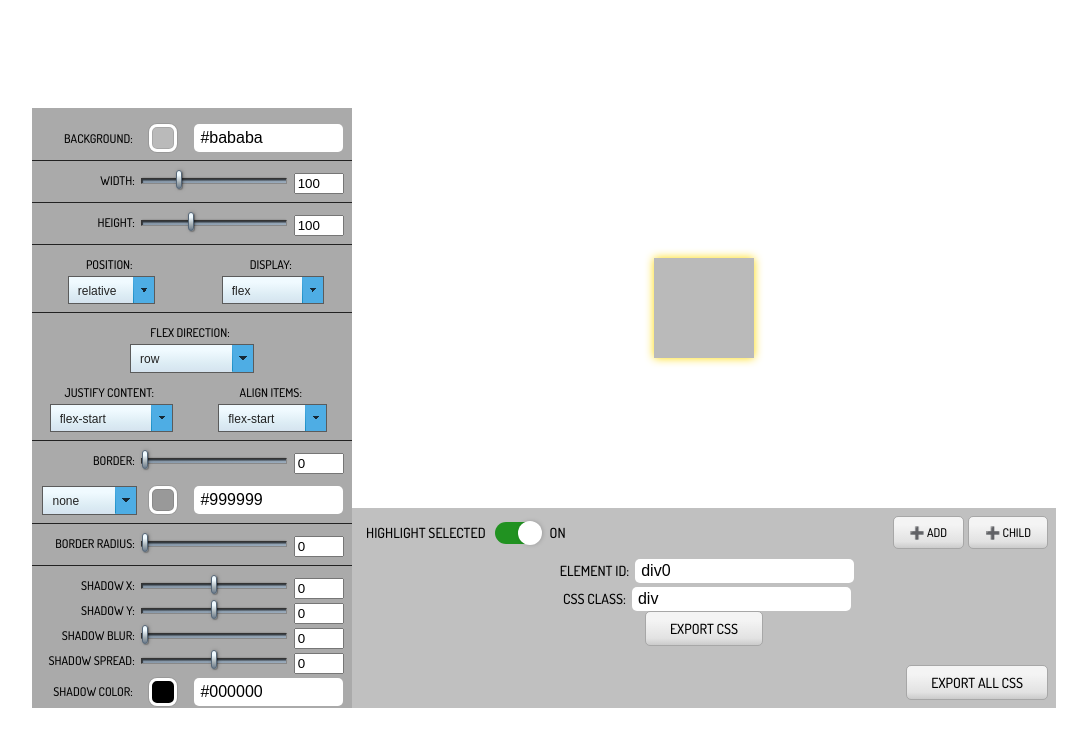
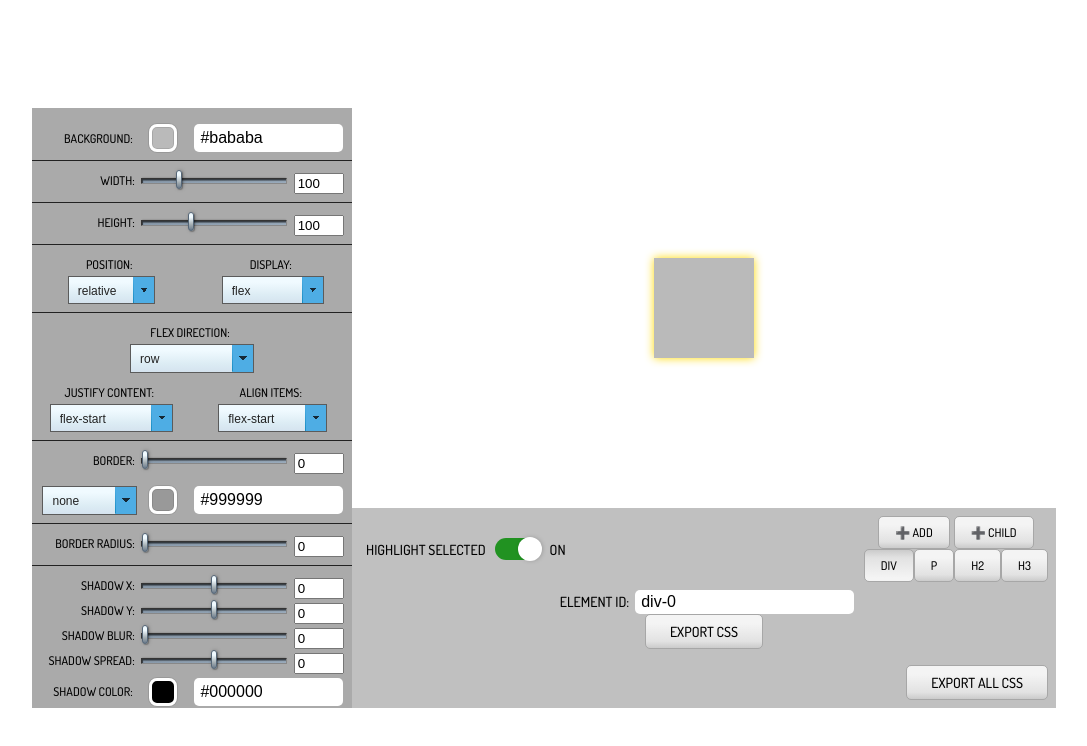
Before and after one commit to matronator/freestyler, a React (Create React App) app: page / in a window 1280 px wide. Shown: the top 746 px of the page, without its empty margins (96-1183 px from the left). Built offline with nearby package versions, Linux system fonts and the light colour scheme; the HTML template or start-up script is replaced by a standard one.

Commit message:
sum moar stuff

```diff
--- a/src/App.tsx
+++ b/src/App.tsx
@@ -4,7 +4,7 @@ import './styles/grid.css';
 import './styles/form.css';
 import './styles/utils.css';
 import React, { ChangeEvent, Component } from 'react';
-import { Preview, initPreview, PreviewType } from './controls/Preview';
+import { Preview, initPreview, PreviewType, PreviewElement } from './controls/Preview';
 import { InputSlider } from './controls/Input/InputSlider';
 import { BorderControl } from './controls/Input/BorderControl';
 import { PopoverPicker } from './controls/Input/PopoverPicker';
@@ -18,6 +18,7 @@ import { Button } from './controls/Button/Button';
 import ClipboardJS from 'clipboard';
 import { AlignItems, FlexDirection, JustifyContent } from './properties/Flex';
 import { ExportAllModal } from './controls/Modals/ExportAllModal';
+import { ButtonGroup } from './controls/Button/ButtonGroup';
 
 new ClipboardJS(`.btn`);
 
@@ -30,13 +31,15 @@ interface AppState {
   previewItems: PreviewItem[];
   selectedId: number | string;
   highlight: boolean;
+  childType: PreviewElement;
 }
 
 class App extends Component<AppProps, AppState> {
   constructor(props: AppProps) {
     super(props);
     const newPreview = initPreview(0);
-    this.state = {preview: newPreview, previewItems: [{ id: 0, preview: newPreview, selected: true, isParent: true, children: null }], selectedId: 0, highlight: true };
+    this.state = {preview: newPreview, previewItems: [{ id: 0, preview: newPreview, selected: true, isParent: true, children: null }], selectedId: 0, highlight: true, childType: PreviewElement.Div };
+    this.setChildType = this.setChildType.bind(this);
     this.changeClass = this.changeClass.bind(this);
     this.changeId = this.changeId.bind(this);
     this.toggleHighlight = this.toggleHighlight.bind(this);
@@ -45,6 +48,15 @@ class App extends Component<AppProps, AppState> {
     this.addPreviewItem = this.addPreviewItem.bind(this);
     this.addChild = this.addChild.bind(this);
     this.selectItem = this.selectItem.bind(this);
+  }
+
+  setChildType(e: ChangeEvent<HTMLInputElement>) {
+    this.setState(prevState => (
+      {
+        ...prevState,
+        childType: (e.target.value) as PreviewElement,
+      }
+    ));
   }
 
   changeClass(e: ChangeEvent<HTMLInputElement>) {
@@ -138,7 +150,7 @@ class App extends Component<AppProps, AppState> {
     const id = `${this.state.selectedId}-${(this.state.preview.children && this.state.preview.children?.length > 0) ? this.state.preview.children?.length : 0}`;
     const newItem: PreviewItem = {
       id: id,
-      preview: initPreview(id, true),
+      preview: initPreview(id, true, this.state.childType),
       selected: true,
       children: null,
       isParent: false,
@@ -312,6 +324,7 @@ class App extends Component<AppProps, AppState> {
               <div className="col">
                 <Button onClick={this.addPreviewItem} className='btn-sm mr-1'>&#10133; Add</Button>
                 <Button onClick={this.addChild} className='btn-sm' disabled={this.state.preview.id.toString().includes('-')}>&#10133; Child</Button>
+                <ButtonGroup name='childType' className='btn-sm' value={PreviewElement.Div} onChange={this.setChildType} items={[{label: 'Div', value: PreviewElement.Div}, {label: 'P', value: PreviewElement.Paragraph}, {label: 'H2', value: PreviewElement.Heading}, {label: 'H3', value: PreviewElement.Subheading}]} />
               </div>
             </div>
             <div className="tools-element">
@@ -321,14 +334,6 @@ class App extends Component<AppProps, AppState> {
                 </div>
                 <div className="col">
                   <input type="text" name="cssId" id="cssId" className='input-text' value={this.state.preview.cssId} onChange={this.changeId} />
-                </div>
-              </div>
-              <div className="row mt-1 justify-center">
-                <div className="col label">
-                  CSS Class:
-                </div>
-                <div className="col">
-                  <input type="text" name="classname" id="classname" className='input-text' value={this.state.preview.className} onChange={this.changeClass} />
                 </div>
               </div>
               <ExportModal preview={this.state.preview} />
--- a/src/controls/Button/Button.scss
+++ b/src/controls/Button/Button.scss
@@ -56,7 +56,18 @@
         background-image: linear-gradient(#ac2121 25%, #840f0f 80%, #570f0f 100%);
         border-color: #441c1c;
         &:active {
-            background-image: linear-gradient(#005406 0%, #127e22 25%, #209e00 90%);
+            background-image: linear-gradient(#570f0f 0%, #840f0f 25%, #ac2121 90%);
         }
     }
 }
+
+.btn-group {
+    input[type="radio"] {
+        position: absolute;
+        clip: rect(0,0,0,0);
+        pointer-events: none;
+    }
+    .btn.active {
+        background-image: linear-gradient(#cbcbcb 0%, #e2e2e2 25%, #f4f4f4 90%);
+    }
+}
--- /dev/null
+++ b/src/controls/Button/ButtonGroup.tsx
@@ -0,0 +1,37 @@
+import { ChangeEvent, useState } from "react";
+
+interface ButtonGroupProps {
+    name: string;
+    items: ButtonGroupItem[];
+    value: any;
+    className?: string;
+    wrapperClass?: string;
+    onChange?: (event: ChangeEvent<HTMLInputElement>) => void;
+}
+
+export interface ButtonGroupItem {
+    label: string;
+    value: any;
+}
+
+export const ButtonGroup = (props: ButtonGroupProps) => {
+
+    const [value, setValue] = useState(props.value);
+    const handleChange = (event: ChangeEvent<HTMLInputElement>) => {
+        setValue(event.target.value);
+        if (props.onChange) {
+            props.onChange(event);
+        }
+    }
+
+    return (
+        <div className={`${props.wrapperClass ?? ''} btn-group`}>
+            {props.items.map((item, index) =>
+                <label key={item.label} htmlFor={props.name + index} className={props.className ? props.className + ` btn ${value === item.value ? 'active' : ''}` : `btn ${value === item.value ? 'active' : ''}`}>
+                    <input type="radio" name={props.name} id={props.name + index} value={item.value} checked={value === item.value} onChange={handleChange} />
+                    {item.label}
+                </label>
+            )}
+        </div>
+    );
+}
--- a/src/controls/Preview.tsx
+++ b/src/controls/Preview.tsx
@@ -12,9 +12,9 @@ export enum PreviewType {
 }
 export enum PreviewElement {
   Div = 'div',
-  Paragraph = 'paragraph',
-  Heading = 'heading',
-  Subheading = 'subheading',
+  Paragraph = 'p',
+  Heading = 'h2',
+  Subheading = 'h3',
 }
 
 export interface Preview {
@@ -23,6 +23,7 @@ export interface Preview {
     cssId: string;
     className: string;
     children?: Preview[] | null;
+    content?: string;
     type: PreviewType;
     element: PreviewElement;
     position: Position;
@@ -43,8 +44,9 @@ export interface Preview {
 export function initPreview(id: number | string, isChild = false, element?: PreviewElement): Preview {
   return {
     id: id,
-    cssId: `div${id}`,
+    cssId: `${element ? element.toLowerCase() : 'div'}-${id}`,
     className: 'div',
+    content: isChild ? (element ? element.toLowerCase() : 'div') : undefined,
     children: null,
     type: isChild ? PreviewType.Child : PreviewType.Parent,
     element: element ?? PreviewElement.Div,
@@ -127,21 +129,21 @@ export class PreviewDiv extends Component<PreviewDivProps, PreviewDivState> {
     switch(this.props.preview.element) {
       case PreviewElement.Paragraph:
         return (
-          <p style={style} className={this.props.selected ? 'preview-item selected' : 'preview-item'} onClick={this.handleClick}>{this.props.children}</p>
+          <p style={style} className={this.props.selected ? 'preview-item selected' : 'preview-item'} onClick={this.handleClick}>{this.props.preview.type === PreviewType.Parent ? this.props.children : this.props.preview.content}</p>
         );
       case PreviewElement.Heading:
         return (
-          <h2 style={style} className={this.props.selected ? 'preview-item selected' : 'preview-item'} onClick={this.handleClick}>{this.props.children}</h2>
+          <h2 style={style} className={this.props.selected ? 'preview-item selected' : 'preview-item'} onClick={this.handleClick}>{this.props.preview.type === PreviewType.Parent ? this.props.children : this.props.preview.content}</h2>
         );
       case PreviewElement.Subheading:
         return (
-          <h3 style={style} className={this.props.selected ? 'preview-item selected' : 'preview-item'} onClick={this.handleClick}>{this.props.children}</h3>
+          <h3 style={style} className={this.props.selected ? 'preview-item selected' : 'preview-item'} onClick={this.handleClick}>{this.props.preview.type === PreviewType.Parent ? this.props.children : this.props.preview.content}</h3>
         );
       case PreviewElement.Div:
       default:
         return (
           <div style={style} className={this.props.selected ? 'preview-item selected' : 'preview-item'} data-id-id={this.props.id} onClick={this.handleClick}>
-            {this.props.children}
+            {this.props.preview.type === PreviewType.Parent ? this.props.children : this.props.preview.content}
           </div>
         );
     }
--- a/src/styles/App.scss
+++ b/src/styles/App.scss
@@ -8,32 +8,6 @@
   display: flex;
   align-items: center;
   justify-content: center;
-}
-
-.App-logo {
-  height: 40vmin;
-  pointer-events: none;
-}
-
-@media (prefers-reduced-motion: no-preference) {
-  .App-logo {
-    animation: App-logo-spin infinite 20s linear;
-  }
-}
-
-.App-header {
-  background-color: #282c34;
-  min-height: 100vh;
-  display: flex;
-  flex-direction: column;
-  align-items: center;
-  justify-content: center;
-  font-size: calc(10px + 2vmin);
-  color: white;
-}
-
-.App-link {
-  color: #61dafb;
 }
 
 main {
@@ -81,9 +55,6 @@ main {
     text-transform: uppercase;
   }
 }
-/* .property-list ul > li > :last-child {
-  justify-self: flex-end;
-} */
 
 .tools {
   grid-area: t;
@@ -126,12 +97,3 @@ main {
   box-shadow: 0 6px 12px rgba(0, 0, 0, 0.15);
   z-index: 999;
 }
-
-@keyframes App-logo-spin {
-  from {
-    transform: rotate(0deg);
-  }
-  to {
-    transform: rotate(360deg);
-  }
-}
```
